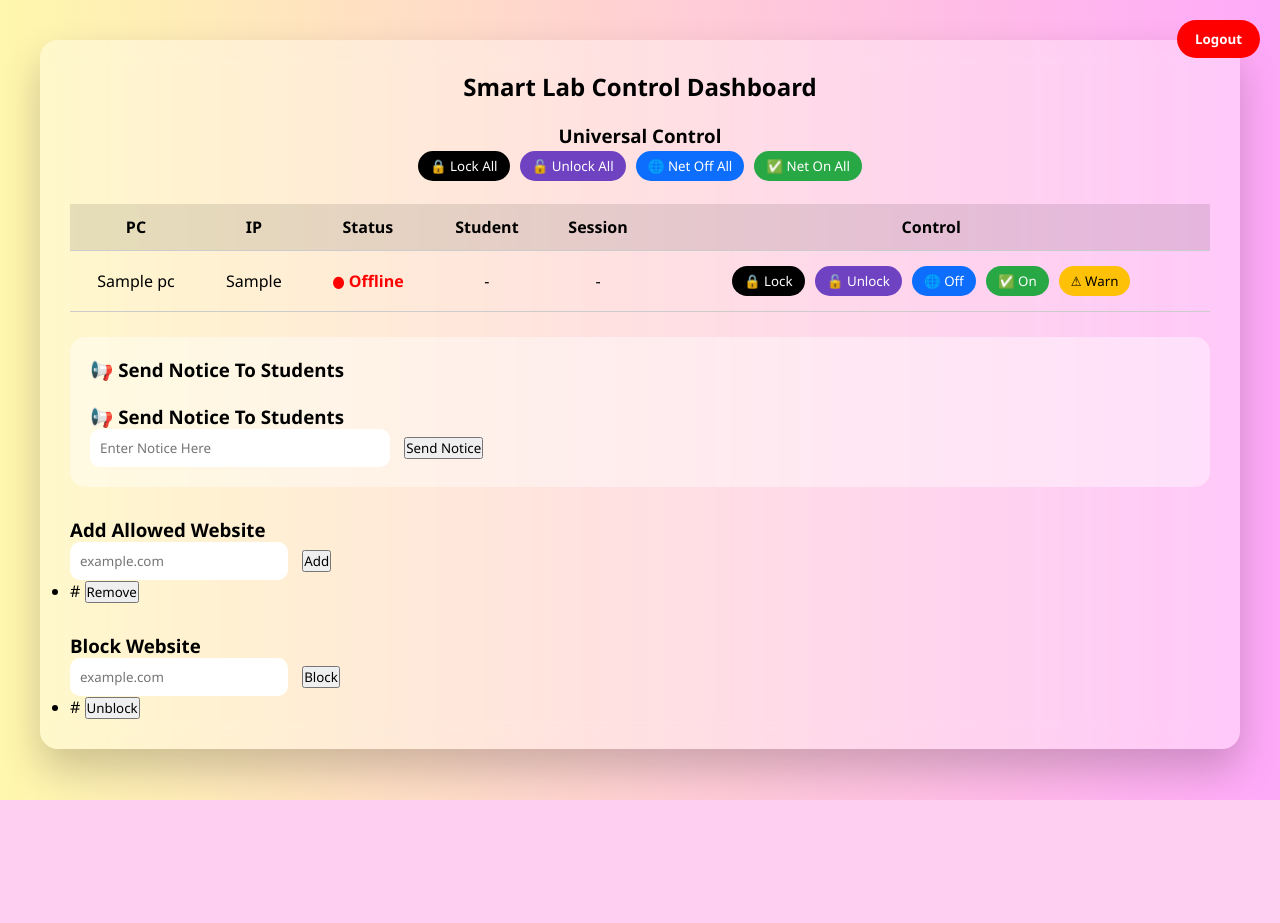
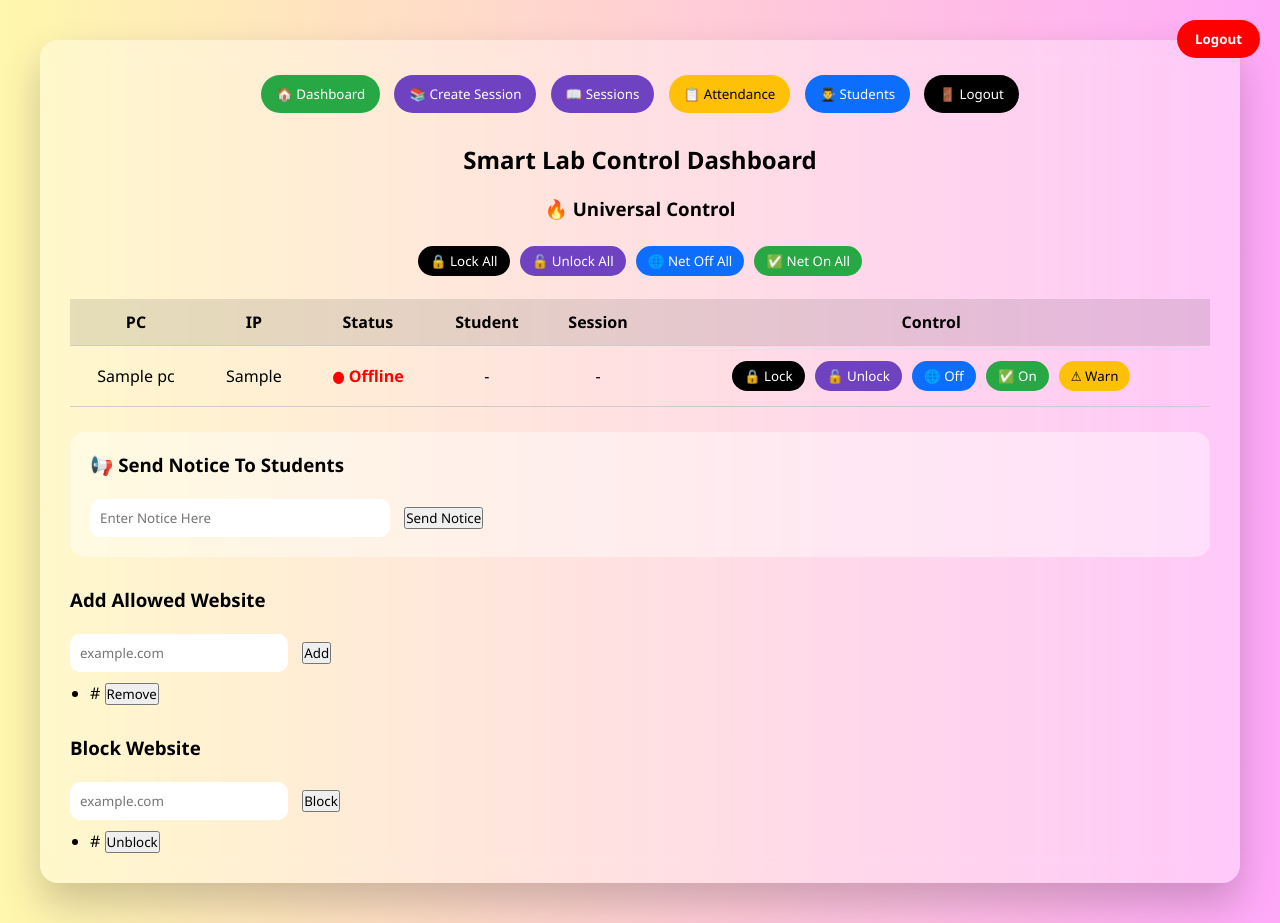
Before and after one commit to Team0825/smart-lab-control, a Django app: page /control/ in a window 1280 px wide. Before the commit the page ends 800 px from the top, so only its background shows below. Run offline with Django 5.2, Linux system fonts and the light colour scheme; a user stored in the database is signed in; data comes from the database, SQL or seed files in the repository; tables that the repository leaves empty hold one stand-in row (values such as "Sample post").

Commit message:
Added Updates

```diff
--- a/monitoring/templates/dashboard.html
+++ b/monitoring/templates/dashboard.html
@@ -55,6 +55,20 @@
 margin-bottom:20px;
 }
 
+.menu{
+text-align:center;
+margin-bottom:25px;
+}
+
+.menu a{
+text-decoration:none;
+}
+
+.menu button{
+margin:5px;
+padding:10px 15px;
+}
+
 table{
 width:100%;
 border-collapse:collapse;
@@ -80,11 +94,26 @@
 color:white;
 }
 
-.lock{background:#000;}
-.unlock{background:#6f42c1;}
-.off{background:#0d6efd;}
-.on{background:#28a745;}
-.warn{background:#ffc107;color:black;}
+.lock{
+background:#000;
+}
+
+.unlock{
+background:#6f42c1;
+}
+
+.off{
+background:#0d6efd;
+}
+
+.on{
+background:#28a745;
+}
+
+.warn{
+background:#ffc107;
+color:black;
+}
 
 .btn:hover{
 opacity:0.8;
@@ -108,10 +137,21 @@
 border-radius:15px;
 }
 
+ul{
+margin-top:10px;
+padding-left:20px;
+}
+
+li{
+margin-top:8px;
+}
+
 @media(max-width:768px){
+
 table{
 font-size:12px;
 }
+
 }
 
 </style>
@@ -119,58 +159,63 @@
 <script>
 
 function sendCommand(pc,cmd){
+
 fetch(`/set-command/?pc=${pc}&cmd=${cmd}`)
-.then(()=>location.reload())
-}
-
-function addSite(){
-let site=document.getElementById("site").value
-fetch(`/update-settings/?site=${site}`)
-.then(()=>location.reload())
-}
-
-function removeSite(site){
-fetch(`/remove-site/?site=${site}`)
-.then(()=>location.reload())
-}
-
-function blockSite(){
-let site=document.getElementById("blocksite").value
-fetch(`/block-site/?site=${site}`)
-.then(()=>location.reload())
-}
-
-function unblockSite(site){
-fetch(`/unblock-site/?site=${site}`)
-.then(()=>location.reload())
-}
-
-function sendNotice(){
-
-let msg=document.getElementById("notice").value
-
-if(msg==""){
-alert("Enter Notice")
-return
-}
-
-fetch(`/send-notice/?message=${encodeURIComponent(msg)}`)
 .then(()=>{
-
-alert("Notice Sent Successfully")
-
-document.getElementById("notice").value=""
-
+location.reload()
 })
 
 }
 
+function addSite(){
 
+let site=document.getElementById("site").value
+
+fetch(`/update-settings/?site=${site}`)
+.then(()=>{
+location.reload()
+})
+
+}
+
+function removeSite(site){
+
+fetch(`/remove-site/?site=${site}`)
+.then(()=>{
+location.reload()
+})
+
+}
+
+function blockSite(){
+
+let site=document.getElementById("blocksite").value
+
+fetch(`/block-site/?site=${site}`)
+.then(()=>{
+location.reload()
+})
+
+}
+
+function unblockSite(site){
+
+fetch(`/unblock-site/?site=${site}`)
+.then(()=>{
+location.reload()
+})
+
+}
 
 function sendNotice(){
 
 let msg =
 document.getElementById("notice").value;
+
+if(msg==""){
+alert("Enter Notice");
+return;
+}
 
 fetch("/send-notice/",{
 
@@ -184,6 +229,7 @@
 body:"message="+encodeURIComponent(msg)
 
 })
+
 .then(()=>{
 
 alert("Notice Sent Successfully");
@@ -194,7 +240,6 @@
 
 }
 
-
 </script>
 
 </head>
@@ -202,17 +247,64 @@
 <body>
 
 <div class="logout-box">
+
 <a href="/logout/">
-<button class="logout">Logout</button>
+<button class="logout">
+Logout
+</button>
 </a>
+
 </div>
 
 <div class="container">
 
+<div class="menu">
+
+<a href="/dashboard/">
+<button class="btn on">
+🏠 Dashboard
+</button>
+</a>
+
+<a href="/create-session/">
+<button class="btn unlock">
+📚 Create Session
+</button>
+</a>
+
+<a href="/sessions/">
+<button class="btn unlock">
+📖 Sessions
+</button>
+</a>
+
+<a href="/attendance/">
+<button class="btn warn">
+📋 Attendance
+</button>
+</a>
+
+<a href="/students/">
+<button class="btn off">
+👨‍🎓 Students
+</button>
+</a>
+
+<a href="/logout/">
+<button class="btn lock">
+🚪 Logout
+</button>
+</a>
+
+</div>
+
 <h2>Smart Lab Control Dashboard</h2>
 
 <div style="margin-bottom:20px;text-align:center;">
-<h3>Universal Control</h3>
+
+<h3>🔥 Universal Control</h3>
+
+<br>
 
 <button class="btn lock"
 onclick="sendCommand('ALL','lock')">
@@ -256,15 +348,21 @@
 <td>{{ pc.ip }}</td>
 
 <td>
+
 {% if pc.status == "online" %}
+
 <span style="color:green;font-weight:bold;">
 ● Online
 </span>
+
 {% else %}
+
 <span style="color:red;font-weight:bold;">
 ● Offline
 </span>
+
 {% endif %}
+
 </td>
 
 <td>{{ pc.student }}</td>
@@ -312,8 +410,6 @@
 
 <br>
 
-<h3>📢 Send Notice To Students</h3>
-
 <input
 id="notice"
 placeholder="Enter Notice Here"
@@ -330,21 +426,33 @@
 
 <h3>Add Allowed Website</h3>
 
-<input id="site" placeholder="example.com">
+<br>
+
+<input
+id="site"
+placeholder="example.com"
+>
 
 <button onclick="addSite()">
 Add
 </button>
 
 <ul>
+
 {% for site in allowed_sites %}
+
 <li>
+
 {{ site }}
+
 <button onclick="removeSite('{{site}}')">
 Remove
 </button>
+
 </li>
+
 {% endfor %}
+
 </ul>
 
 </div>
@@ -353,21 +461,33 @@
 
 <h3>Block Website</h3>
 
-<input id="blocksite" placeholder="example.com">
+<br>
+
+<input
+id="blocksite"
+placeholder="example.com"
+>
 
 <button onclick="blockSite()">
 Block
 </button>
 
 <ul>
+
 {% for site in blocked_sites %}
+
 <li>
+
 {{ site }}
+
 <button onclick="unblockSite('{{site}}')">
 Unblock
 </button>
+
 </li>
+
 {% endfor %}
+
 </ul>
 
 </div>
@@ -375,4 +495,5 @@
 </div>
 
 </body>
+
 </html>
```
